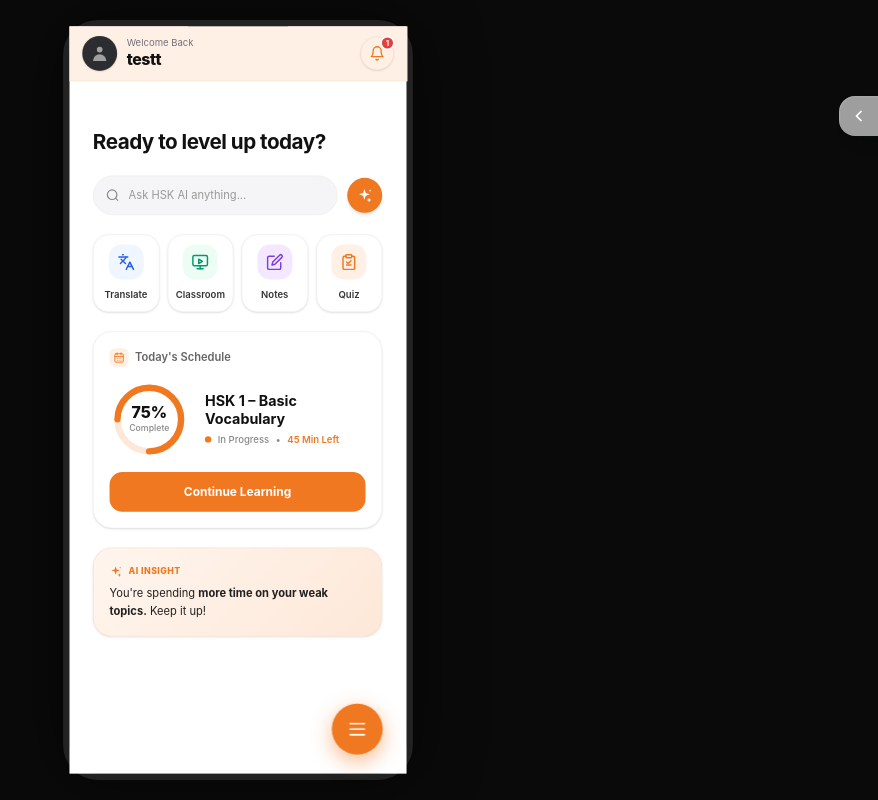
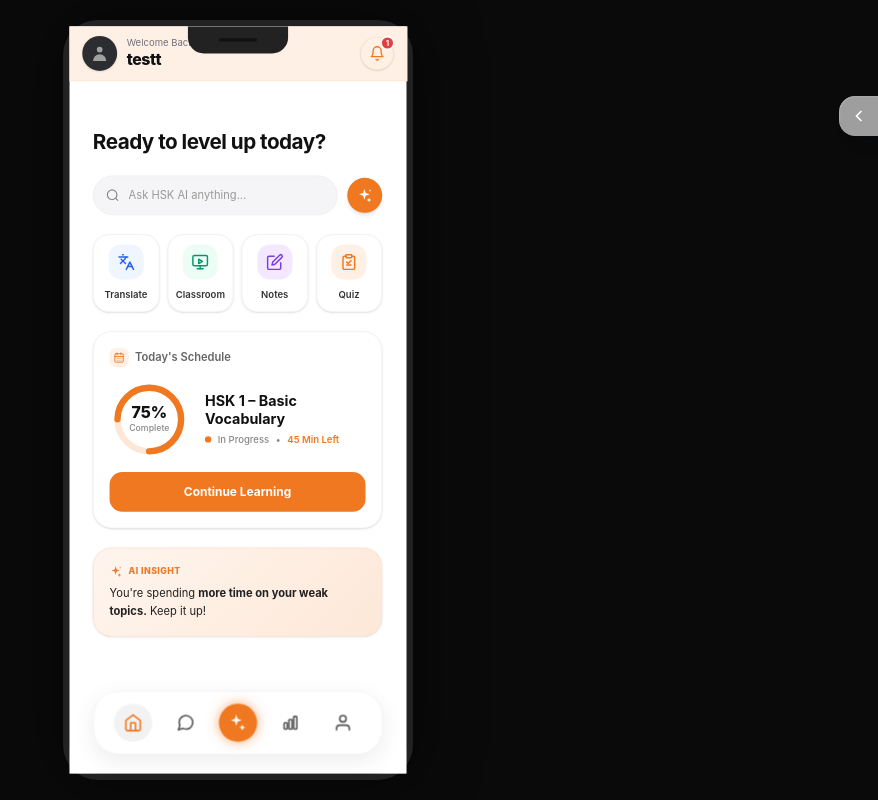
Before and after one commit to ayora304/hsk-pwa-v01, a React (Vite) app: page /home in a window 1280 px wide. Shown: the whole page, without its empty margins (402-1280 px from the left). Built offline with nearby package versions, Linux system fonts and the light colour scheme; grey boxes are pictures that could not be loaded.

Commit message:
Fixed Main Floating Icon in this commit

```diff
--- a/src/components/layout/AppLayout.tsx
+++ b/src/components/layout/AppLayout.tsx
@@ -1,21 +1,15 @@
 import React, { useState, useEffect } from 'react';
-import { useNavigate, useLocation } from 'react-router-dom';
+import { useLocation } from 'react-router-dom';
 
 interface AppLayoutProps {
   children: React.ReactNode;
 }
 
 export const AppLayout: React.FC<AppLayoutProps> = ({ children }) => {
-  const navigate = useNavigate();
   const location = useLocation();
 
   const [deviceMode, setDeviceMode] = useState<string>('responsive');
   const [isDevMenuOpen, setIsDevMenuOpen] = useState<boolean>(false);
-  const [isNavOpen, setIsNavOpen] = useState<boolean>(true);
-
-  const [touchStart, setTouchStart] = useState<number | null>(null);
-  const [touchEnd, setTouchEnd] = useState<number | null>(null);
-
   const [simScale, setSimScale] = useState<number>(1);
 
   const devices = {
@@ -29,7 +23,6 @@ export const AppLayout: React.FC<AppLayoutProps> = ({ children }) => {
 
   useEffect(() => {
     setIsDevMenuOpen(false);
-    setIsNavOpen(false);
   }, [location.pathname]);
 
   useEffect(() => {
@@ -57,42 +50,17 @@ export const AppLayout: React.FC<AppLayoutProps> = ({ children }) => {
     return () => window.removeEventListener('resize', handleResize);
   }, [deviceMode, currentDevice.width, currentDevice.height]);
 
-  const isActive = (path: string) => location.pathname === path || location.pathname.startsWith(`${path}/`);
-
-  const navItems = [
-    { label: 'Home', path: '/home', icon: (a: boolean) => <svg width="24" height="24" viewBox="0 0 24 24" fill="none" stroke={a ? "#F07820" : "#555555"} strokeWidth="2" strokeLinecap="round" strokeLinejoin="round"><path d="M3 9l9-7 9 7v11a2 2 0 0 1-2 2H5a2 2 0 0 1-2-2z"></path><path d="M9 22V12h6v10"></path></svg> },
-    { label: 'Chats', path: '/chats', icon: (a: boolean) => <svg width="24" height="24" viewBox="0 0 24 24" fill="none" stroke={a ? "#F07820" : "#555555"} strokeWidth="2" strokeLinecap="round" strokeLinejoin="round"><path d="M21 11.5a8.38 8.38 0 0 1-.9 3.8 8.5 8.5 0 0 1-7.6 4.7 8.38 8.38 0 0 1-3.8-.9L3 21l1.9-5.7a8.38 8.38 0 0 1-.9-3.8 8.5 8.5 0 0 1 4.7-7.6 8.38 8.38 0 0 1 3.8-.9h.5a8.48 8.48 0 0 1 8 8v.5z"/></svg> },
-    { label: 'AI Hub', path: '/home', icon: () => <svg width="26" height="26" viewBox="0 0 24 24" fill="white"><path d="M10 2.5L11.5 7.5L16.5 9L11.5 10.5L10 15.5L8.5 10.5L3.5 9L8.5 7.5L10 2.5z"/><path d="M17 14l1 2.5l2.5 1l-2.5 1l-1 2.5l-1-2.5l-2.5-1l2.5-1l1-2.5z"/></svg>, isAi: true },
-    { label: 'Stats', path: '/stats', icon: (a: boolean) => <svg width="24" height="24" viewBox="0 0 24 24" fill="none" stroke={a ? "#F07820" : "#555555"} strokeWidth="2" strokeLinecap="round" strokeLinejoin="round"><rect x="4" y="12" width="4" height="8" rx="1"/><rect x="10" y="8" width="4" height="12" rx="1"/><rect x="16" y="4" width="4" height="16" rx="1"/></svg> },
-    { label: 'Profile', path: '/profile', icon: (a: boolean) => <svg width="24" height="24" viewBox="0 0 24 24" fill="none" stroke={a ? "#F07820" : "#555555"} strokeWidth="2" strokeLinecap="round" strokeLinejoin="round"><path d="M20 21v-2a4 4 0 0 0-4-4H8a4 4 0 0 0-4 4v2"></path><circle cx="12" cy="7" r="4"></circle></svg> },
-  ];
-
   const handleScroll = (e: React.UIEvent<HTMLElement>) => {
     if (e.currentTarget.scrollTop > 150) {
       setIsDevMenuOpen(false);
-      setIsNavOpen(false);
     }
   };
 
-  const onTouchStart = (e: React.TouchEvent) => {
-    setTouchEnd(null);
-    setTouchStart(e.targetTouches[0].clientX);
-  };
-
-  const onTouchMove = (e: React.TouchEvent) => setTouchEnd(e.targetTouches[0].clientX);
-
-  const onTouchEnd = () => {
-    if (!touchStart || !touchEnd) return;
-    const distance = touchStart - touchEnd;
-    if (distance > 40 || distance < -40) setIsNavOpen(false);
-  };
-
   const appContent = (
-    <div className="h-full w-full flex flex-col relative bg-white  transition-colors duration-500">
-
+    <div className="h-full w-full flex flex-col relative bg-white transition-colors duration-500">
       <main
         onScroll={handleScroll}
-        className={`flex-1 overflow-y-auto  w-full px-[24px] md:px-[30px] pb-[120px] relative ${
+        className={`flex-1 overflow-y-auto w-full px-[24px] md:px-[30px] pb-[120px] relative ${
           deviceMode === 'iphone16promax'
             ? 'pt-[54px]'
             : 'pt-[calc(env(safe-area-inset-top,0px)+12px)]'
@@ -101,68 +69,12 @@ export const AppLayout: React.FC<AppLayoutProps> = ({ children }) => {
         <div className="w-full max-w-[1200px] mx-auto">
           {children}
         </div>
-
-      {/* Perfectly Aligned Floating Menu Tray */}
-
-
-
-      {/* Global Aligned Floating Menu */}
-
-
-
-
-
-    </main>
-
-      <div
-        className="absolute bottom-6 inset-x-0 w-full max-w-[1200px] mx-auto px-[24px] md:px-[30px] flex justify-end z-40 pointer-events-none"
-        style={{ paddingBottom: 'env(safe-area-inset-bottom)' }}
-      >
-        <nav
-          onTouchStart={onTouchStart}
-          onTouchMove={onTouchMove}
-          onTouchEnd={onTouchEnd}
-          className={`pointer-events-auto transition-all duration-500 ease-[cubic-bezier(0.23,1,0.32,1)] flex items-center  touch-pan-y ${
-            isNavOpen
-              ? 'bg-white shadow-[0_8px_30px_rgb(0,0,0,0.08)] border border-gray-100 w-full h-[80px] rounded-[32px] px-4 justify-between opacity-100'
-              : 'bg-[#F07820] shadow-[0_8px_25px_rgba(240,120,32,0.5)] border-none w-[64px] h-[64px] rounded-full px-0 justify-center opacity-100 hover:scale-105'
-          }`}
-        >
-          {isNavOpen ? (
-            navItems.map((item, idx) => {
-              const active = !item.isAi && isActive(item.path);
-              return (
-                <button
-                  key={idx}
-                  onClick={() => navigate(item.path)}
-                  className="w-[60px] md:w-[71px] flex justify-center items-center active:opacity-70 transition-transform hover:scale-105"
-                >
-                  <div className={`w-[48px] h-[48px] rounded-full flex items-center justify-center transition-colors ${
-                    item.isAi ? 'bg-[#F07820] shadow-[0_0_15px_rgba(240,120,32,0.6)]' : active ? 'bg-black/5' : 'bg-transparent'
-                  }`}>
-                    {item.icon(active)}
-                  </div>
-                </button>
-              );
-            })
-          ) : (
-            <button
-              onClick={() => setIsNavOpen(true)}
-              className="w-full h-full flex flex-col gap-[5px] items-center justify-center text-white active:scale-95 transition-transform"
-            >
-              <div className="w-5 h-[2px] bg-white rounded-full"></div>
-              <div className="w-5 h-[2px] bg-white rounded-full"></div>
-              <div className="w-5 h-[2px] bg-white rounded-full"></div>
-            </button>
-          )}
-        </nav>
-      </div>
+      </main>
     </div>
   );
 
   return (
-    <div className="fixed inset-0 bg-[#0a0a0a] flex items-center justify-center font-sans ">
-
+    <div className="fixed inset-0 bg-[#0a0a0a] flex items-center justify-center font-sans">
       <div className="absolute top-24 right-0 z-50 flex items-start">
         <button
           onClick={() => setIsDevMenuOpen(!isDevMenuOpen)}
@@ -173,7 +85,7 @@ export const AppLayout: React.FC<AppLayoutProps> = ({ children }) => {
           </svg>
         </button>
 
-        <div className={`transition-all duration-300 ease-in-out  glass3d rounded-bl-2xl ${isDevMenuOpen ? 'max-w-[200px] opacity-100' : 'max-w-0 opacity-0'}`}>
+        <div className={`transition-all duration-300 ease-in-out glass3d rounded-bl-2xl ${isDevMenuOpen ? 'max-w-[200px] opacity-100' : 'max-w-0 opacity-0'}`}>
           <div className="p-3 flex flex-col gap-1 w-[160px]">
             <div className="text-[10px] font-bold text-white uppercase tracking-widest mb-1 px-1">Device Mode</div>
             {Object.entries(devices).map(([key, config]) => (
@@ -214,7 +126,7 @@ export const AppLayout: React.FC<AppLayoutProps> = ({ children }) => {
           </div>
         )}
 
-        <div className="w-full h-full rounded-[inherit]  flex flex-col">
+        <div className="w-full h-full rounded-[inherit] flex flex-col">
            {appContent}
         </div>
       </div>
--- a/src/pages/home/HomePage.tsx
+++ b/src/pages/home/HomePage.tsx
@@ -1,8 +1,38 @@
-import React, { useEffect } from 'react';
-import { useNavigate } from 'react-router-dom';
+import React, { useEffect, useState } from 'react';
+import { useNavigate, useLocation } from 'react-router-dom';
 
 export const HomePage: React.FC = () => {
   const navigate = useNavigate();
+  const location = useLocation();
+
+  // --- FLOATING MENU STATE ---
+  const [isNavOpen, setIsNavOpen] = useState<boolean>(true);
+  const [touchStart, setTouchStart] = useState<number | null>(null);
+  const [touchEnd, setTouchEnd] = useState<number | null>(null);
+
+  const isActive = (path: string) => location.pathname === path || location.pathname.startsWith(`${path}/`);
+
+  const navItems = [
+    { label: 'Home', path: '/home', icon: (a: boolean) => <svg width="24" height="24" viewBox="0 0 24 24" fill="none" stroke={a ? "#F07820" : "#555555"} strokeWidth="2" strokeLinecap="round" strokeLinejoin="round"><path d="M3 9l9-7 9 7v11a2 2 0 0 1-2 2H5a2 2 0 0 1-2-2z"></path><path d="M9 22V12h6v10"></path></svg> },
+    { label: 'Chats', path: '/chats', icon: (a: boolean) => <svg width="24" height="24" viewBox="0 0 24 24" fill="none" stroke={a ? "#F07820" : "#555555"} strokeWidth="2" strokeLinecap="round" strokeLinejoin="round"><path d="M21 11.5a8.38 8.38 0 0 1-.9 3.8 8.5 8.5 0 0 1-7.6 4.7 8.38 8.38 0 0 1-3.8-.9L3 21l1.9-5.7a8.38 8.38 0 0 1-.9-3.8 8.5 8.5 0 0 1 4.7-7.6 8.38 8.38 0 0 1 3.8-.9h.5a8.48 8.48 0 0 1 8 8v.5z"/></svg> },
+    { label: 'AI Hub', path: '/home', icon: () => <svg width="26" height="26" viewBox="0 0 24 24" fill="white"><path d="M10 2.5L11.5 7.5L16.5 9L11.5 10.5L10 15.5L8.5 10.5L3.5 9L8.5 7.5L10 2.5z"/><path d="M17 14l1 2.5l2.5 1l-2.5 1l-1 2.5l-1-2.5l-2.5-1l2.5-1l1-2.5z"/></svg>, isAi: true },
+    { label: 'Stats', path: '/stats', icon: (a: boolean) => <svg width="24" height="24" viewBox="0 0 24 24" fill="none" stroke={a ? "#F07820" : "#555555"} strokeWidth="2" strokeLinecap="round" strokeLinejoin="round"><rect x="4" y="12" width="4" height="8" rx="1"/><rect x="10" y="8" width="4" height="12" rx="1"/><rect x="16" y="4" width="4" height="16" rx="1"/></svg> },
+    { label: 'Profile', path: '/profile', icon: (a: boolean) => <svg width="24" height="24" viewBox="0 0 24 24" fill="none" stroke={a ? "#F07820" : "#555555"} strokeWidth="2" strokeLinecap="round" strokeLinejoin="round"><path d="M20 21v-2a4 4 0 0 0-4-4H8a4 4 0 0 0-4 4v2"></path><circle cx="12" cy="7" r="4"></circle></svg> },
+  ];
+
+  const onTouchStart = (e: React.TouchEvent) => {
+    setTouchEnd(null);
+    setTouchStart(e.targetTouches[0].clientX);
+  };
+
+  const onTouchMove = (e: React.TouchEvent) => setTouchEnd(e.targetTouches[0].clientX);
+
+  const onTouchEnd = () => {
+    if (!touchStart || !touchEnd) return;
+    const distance = touchStart - touchEnd;
+    if (distance > 40 || distance < -40) setIsNavOpen(false);
+  };
+  // ---------------------------
 
   useEffect(() => {
     document.body.style.backgroundColor = '#ffffff';
@@ -15,13 +45,10 @@ export const HomePage: React.FC = () => {
   const dashOffset = 2 * Math.PI * 40 * 0.25;
 
   return (
-    <div className="w-full relative pb-24">
+    <div className="w-full relative pb-32 min-h-screen">
       {/* IMMOVABLE FIXED GLASS SHIELD */}
-      <div className="fixed top-0 inset-x-0 w-full max-w-[600px] mx-auto transition-all z-50 bg-[#FFF0E5] pt-[env(safe-area-inset-top)] border-b border-[#FCD8BE]/50">
-
-
+      <div className="fixed top-0 inset-x-0 w-full max-w-[600px] mx-auto transition-all z-40 bg-[#FFF0E5] pt-[env(safe-area-inset-top)] border-b border-[#FCD8BE]/50">
         <div className="px-4 py-3 flex items-center justify-between">
-          {/* PROFILE HEADER BLOCK */}
           <div onClick={() => navigate('/profile')} className="flex items-center gap-3 cursor-pointer group">
             <div className="w-[44px] h-[44px] rounded-full bg-[#2C2D30] flex items-center justify-center shrink-0 border border-stone-700/40 shadow-sm">
               <svg className="w-6 h-6 text-[#A0A0A0]" viewBox="0 0 20 20" fill="currentColor">
@@ -46,10 +73,8 @@ export const HomePage: React.FC = () => {
         </div>
       </div>
 
-      {/* INVISIBLE SPACER TO PREVENT OVERLAP */}
       <div className="w-full h-[calc(70px+env(safe-area-inset-top))]" />
 
-      {/* PAGE CONTENT */}
       <div className="space-y-6 pt-1">
         <div>
           <h1 className="text-[26px] font-bold text-[#111111] leading-snug tracking-tight">Ready to level up today?</h1>
@@ -87,7 +112,54 @@ export const HomePage: React.FC = () => {
           <p className="text-[14px] text-[#222222] leading-relaxed">You're spending <span className="font-bold">more time on your weak topics.</span> Keep it up!</p>
         </div>
       </div>
+
+      {/* TRANSPLANTED FLOATING MENU */}
+      <div
+        className="fixed bottom-6 inset-x-0 w-full max-w-[1200px] mx-auto px-[24px] md:px-[30px] flex justify-end z-50 pointer-events-none"
+        style={{ paddingBottom: 'env(safe-area-inset-bottom)' }}
+      >
+        <nav
+          onTouchStart={onTouchStart}
+          onTouchMove={onTouchMove}
+          onTouchEnd={onTouchEnd}
+          className={`pointer-events-auto transition-all duration-500 ease-[cubic-bezier(0.23,1,0.32,1)] flex items-center touch-pan-y ${
+            isNavOpen
+              ? 'bg-white shadow-[0_8px_30px_rgb(0,0,0,0.08)] border border-gray-100 w-full h-[80px] rounded-[32px] px-4 justify-between opacity-100'
+              : 'bg-[#F07820] shadow-[0_8px_25px_rgba(240,120,32,0.5)] border-none w-[64px] h-[64px] rounded-full px-0 justify-center opacity-100 hover:scale-105'
+          }`}
+        >
+          {isNavOpen ? (
+            navItems.map((item, idx) => {
+              const active = !item.isAi && isActive(item.path);
+              return (
+                <button
+                  key={idx}
+                  onClick={() => navigate(item.path)}
+                  className="w-[60px] md:w-[71px] flex justify-center items-center active:opacity-70 transition-transform hover:scale-105"
+                >
+                  <div className={`w-[48px] h-[48px] rounded-full flex items-center justify-center transition-colors ${
+                    item.isAi ? 'bg-[#F07820] shadow-[0_0_15px_rgba(240,120,32,0.6)]' : active ? 'bg-black/5' : 'bg-transparent'
+                  }`}>
+                    {item.icon(active)}
+                  </div>
+                </button>
+              );
+            })
+          ) : (
+            <button
+              onClick={() => setIsNavOpen(true)}
+              className="w-full h-full flex flex-col gap-[5px] items-center justify-center text-white active:scale-95 transition-transform"
+            >
+              <div className="w-5 h-[2px] bg-white rounded-full"></div>
+              <div className="w-5 h-[2px] bg-white rounded-full"></div>
+              <div className="w-5 h-[2px] bg-white rounded-full"></div>
+            </button>
+          )}
+        </nav>
+      </div>
+
     </div>
   );
 };
+
 export default HomePage;
```
